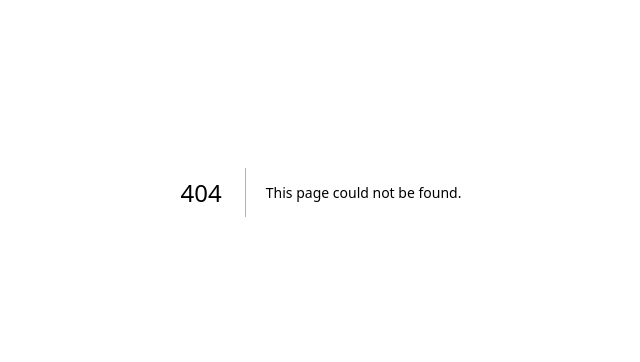
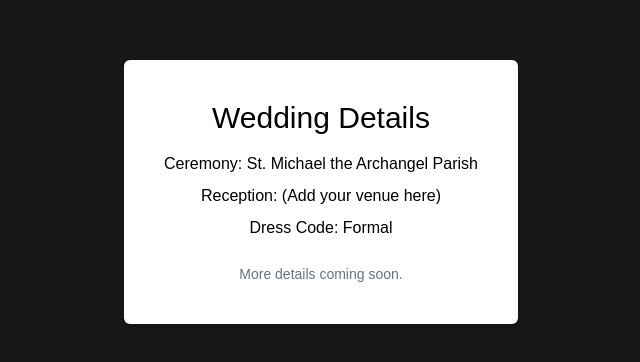
Before and after one commit to Hertis-Garcia/Gabriel_Marielle_WeddingWebsite, a Next.js app: page /details in a window 1280 px wide. Before the commit this address had no page. Shown: the part 208-570 px from the top of the page, without its empty margins (319-959 px from the left). Built offline with nearby package versions, Linux system fonts and the light colour scheme.

Commit message:
finished 1st page with 2nd page routing.

```diff
--- /dev/null
+++ b/app/details/page.tsx
@@ -0,0 +1,15 @@
+export default function DetailsPage() {
+  return (
+    <main className="min-h-screen flex items-center justify-center bg-neutral-900 text-white">
+      <div className="bg-white text-black p-10 rounded-md shadow-md text-center max-w-lg">
+        <h1 className="text-3xl mb-4">Wedding Details</h1>
+
+        <p className="mb-2">Ceremony: St. Michael the Archangel Parish</p>
+        <p className="mb-2">Reception: (Add your venue here)</p>
+        <p className="mb-2">Dress Code: Formal</p>
+
+        <p className="mt-6 text-sm text-gray-500">More details coming soon.</p>
+      </div>
+    </main>
+  );
+}
--- a/app/page.tsx
+++ b/app/page.tsx
@@ -4,6 +4,7 @@ import { motion } from "framer-motion";
 import Image from "next/image";
 import { useEffect, useState } from "react";
 import { Playfair_Display, EB_Garamond, Allura } from "next/font/google";
+import Link from "next/link";
 
 const playfair = Playfair_Display({
   subsets: ["latin"],
@@ -189,7 +190,8 @@ export default function Home() {
             </p>
 
             <div className="mt-10 flex justify-center">
-              <button
+              <Link
+                href="/details"
                 className="
                   px-8 py-3
                   text-sm tracking-[0.25em]
@@ -207,7 +209,7 @@ export default function Home() {
                 "
               >
                 CLICK FOR MORE DETAILS
-              </button>
+              </Link>
             </div>
           </div>
         </motion.div>
```
